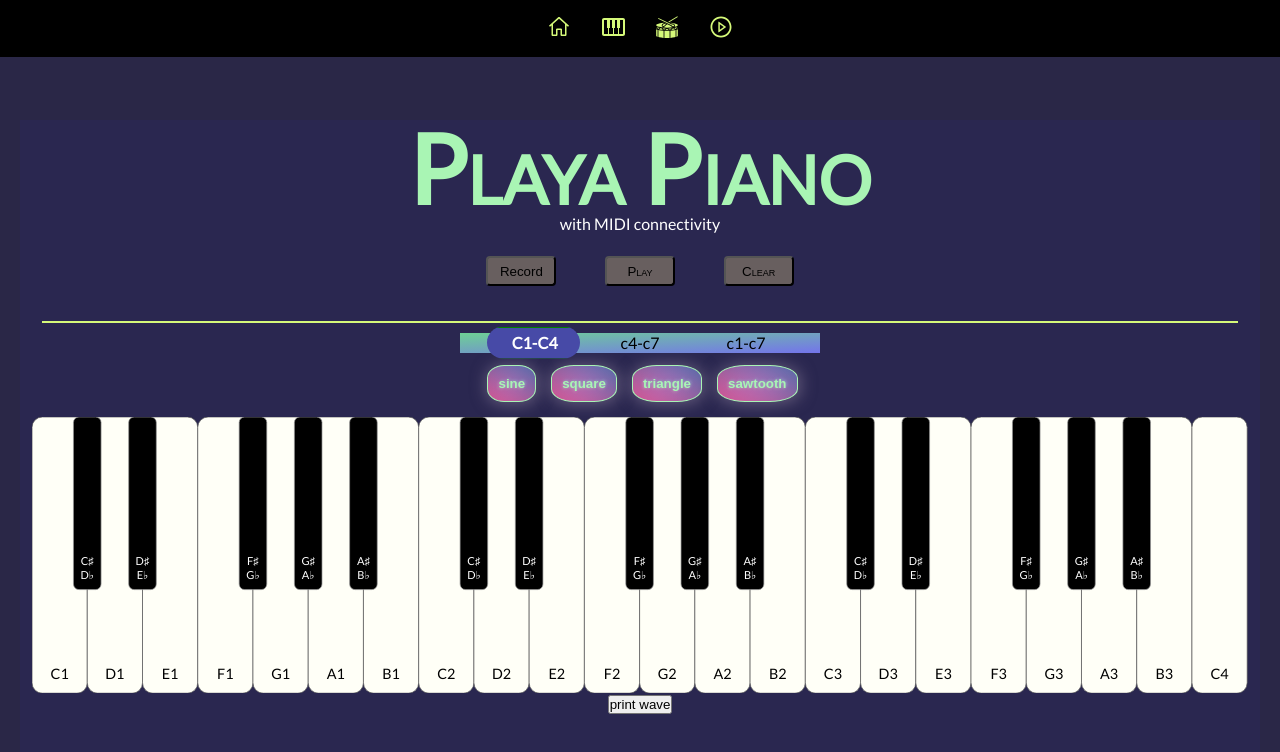
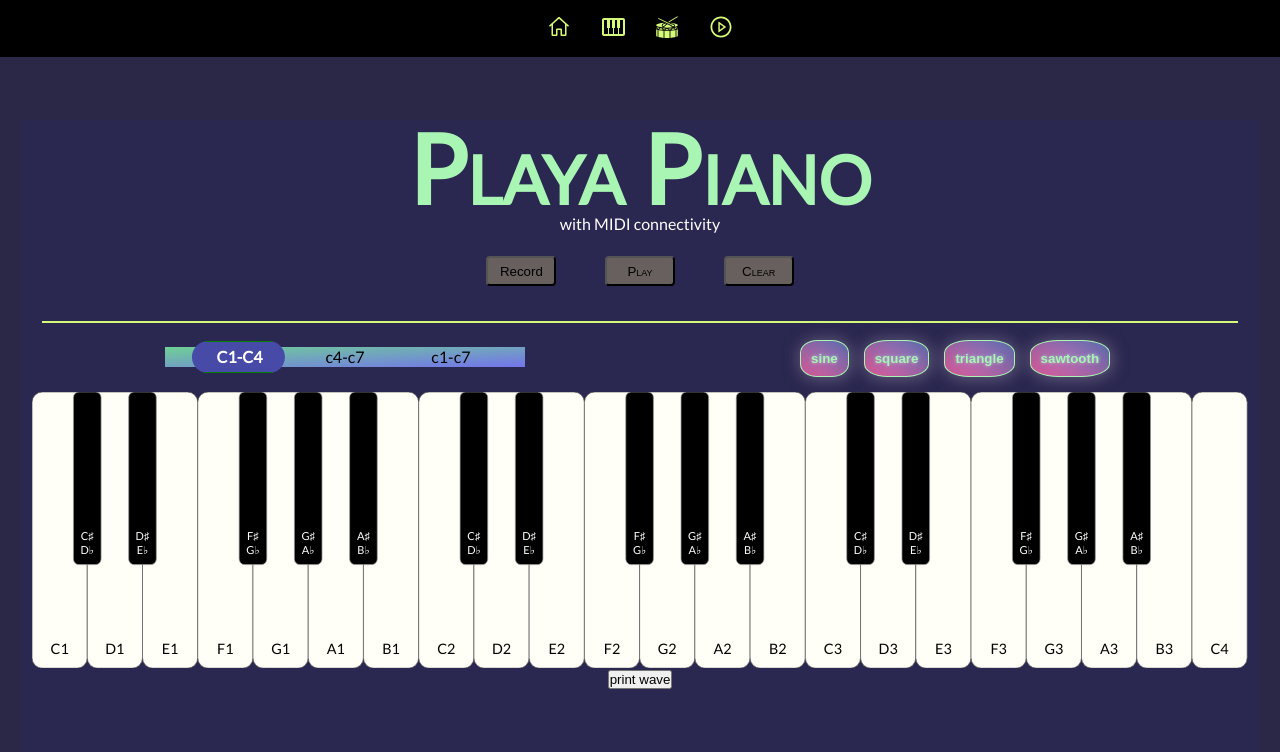
Before and after one commit to prp-productions/prp-productions, a React (Create React App) app: page /midiKeyboard in a window 1280 px wide. Shown: the top 752 px of the page. Built offline with nearby package versions, Linux system fonts and the light colour scheme.

Commit message:
restyled piano buttons. no crossed wires

```diff
--- a/src/classes/AudioManager.js
+++ b/src/classes/AudioManager.js
@@ -17,9 +17,9 @@ export class AudioManager {
   }
 
   noteOn(note, velocity) {
-    console.log('aa', this.oscillators);
+    console.log("aa", this.oscillators);
     // if (!this.oscillators[note.toString()]) {
-    if (!this.noteIsPlaying ) {
+    if (!this.noteIsPlaying) {
       this.noteIsPlaying = !this.noteIsPlaying;
       console.log("noteOn");
       const oscGain = this.ctx.createGain();
@@ -28,11 +28,10 @@ export class AudioManager {
       const velocityGain = this.ctx.createGain();
       // const selectElement = document.querySelector("#waveform option:checked"); // TODO: put into settings manager
 
-
-    const osc = this.ctx.createOscillator();
-    osc.type = "square"; //TODO: create pulldown
-    osc.frequency.value = this.midiToFrequency(note);
-    velocityGain.gain.value = velocityGainAmount;
+      const osc = this.ctx.createOscillator();
+      osc.type = "sine"; //TODO: create pulldown
+      osc.frequency.value = this.midiToFrequency(note);
+      velocityGain.gain.value = velocityGainAmount;
 
       osc.connect(oscGain);
       osc.connect(velocityGain);
@@ -43,7 +42,6 @@ export class AudioManager {
       osc.start();
       this.recordNote({ note, velocity });
     }
-
   }
 
   noteOff(note) {
--- a/src/styles/piano.css
+++ b/src/styles/piano.css
@@ -70,7 +70,10 @@
   background-color: #f5f541;
 }
 .all-button-container {
-  display: inline-block;
+  display: flex;
+  flex-wrap: nowrap;
+  align-items: center;
+  justify-content: space-around;
 }
 .range-container {
   align-items: center;
@@ -268,7 +271,7 @@
 }
 
 .waveform-button-container {
-  margin: 0 0 5px 0;
+  margin: 5px 0 5px 0;
 }
 
 .waveform-button {
```
